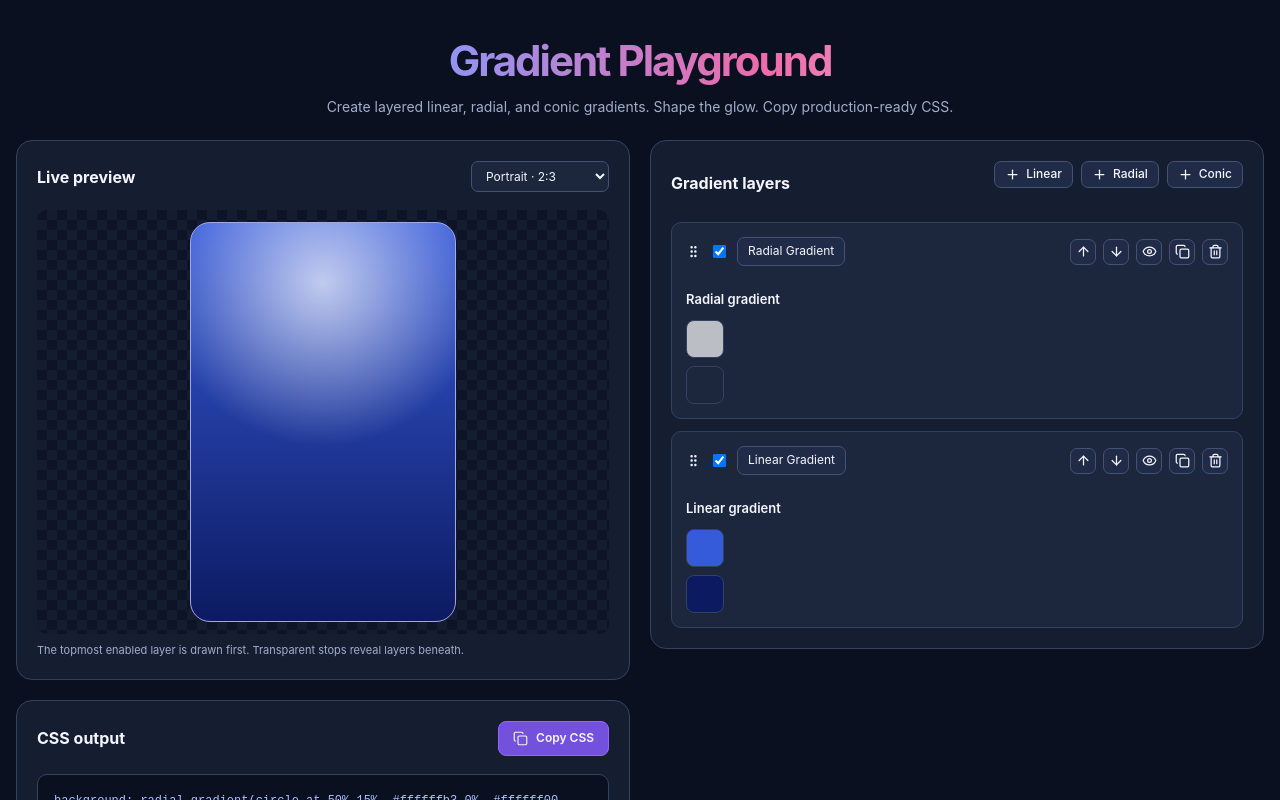
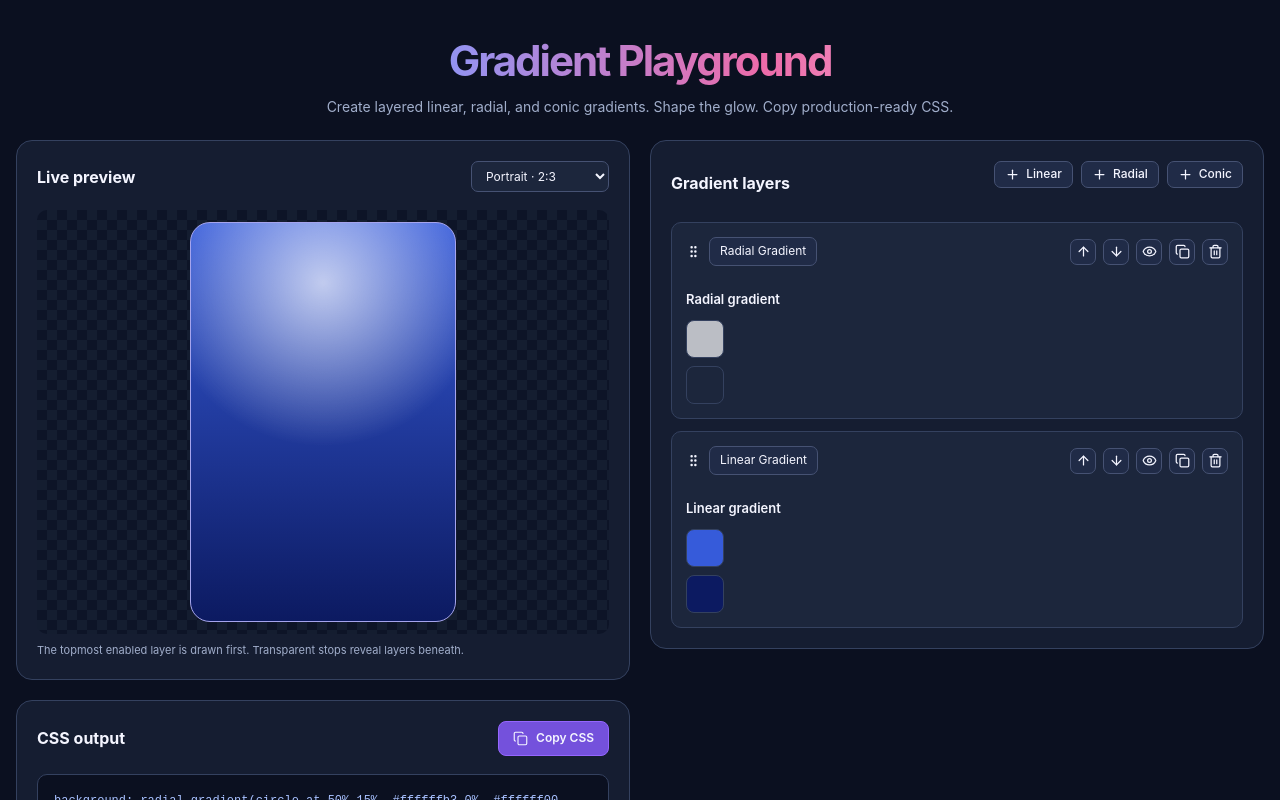
Before and after one commit to thomas367/gradientPlayground, a React (Vite) app: page / in a window 1280 px wide. Shown: the top 800 px of the page. Built offline with nearby package versions, Linux system fonts and the light colour scheme.

Commit message:
Remove unnecessary checkbox

```diff
--- a/src/components/gradientLayers/gradientLayers.tsx
+++ b/src/components/gradientLayers/gradientLayers.tsx
@@ -34,7 +34,6 @@ export const GradientLayers = observer(function CSSOutput(): React.JSX.Element {
                     <Styled.LayerItem key={layer.id}>
                         <Styled.LayerHeader>
                             <GripVertical size={15} />
-                            <input type="checkbox" checked={layer.enabled} readOnly />
                             <Styled.LayerType>{layer.type} gradient</Styled.LayerType>
                             <Styled.LayerActions>
                                 <Styled.IconButton type="button" aria-label="Move layer up">
--- a/src/components/gradientLayers/styles.tsx
+++ b/src/components/gradientLayers/styles.tsx
@@ -21,7 +21,6 @@ export const AddButton = styled.button`
     font-size: 12px;
     font-weight: 500;
     white-space: nowrap;
-
     cursor: pointer;
 
     &:hover {
@@ -136,8 +135,3 @@ export const LayerName = styled.span`
     font-size: 13px;
     font-weight: 600;
 `;
-
-export const LayerDetails = styled.span`
-    color: var(--color-text-secondary);
-    font-size: 11px;
-`;
```
